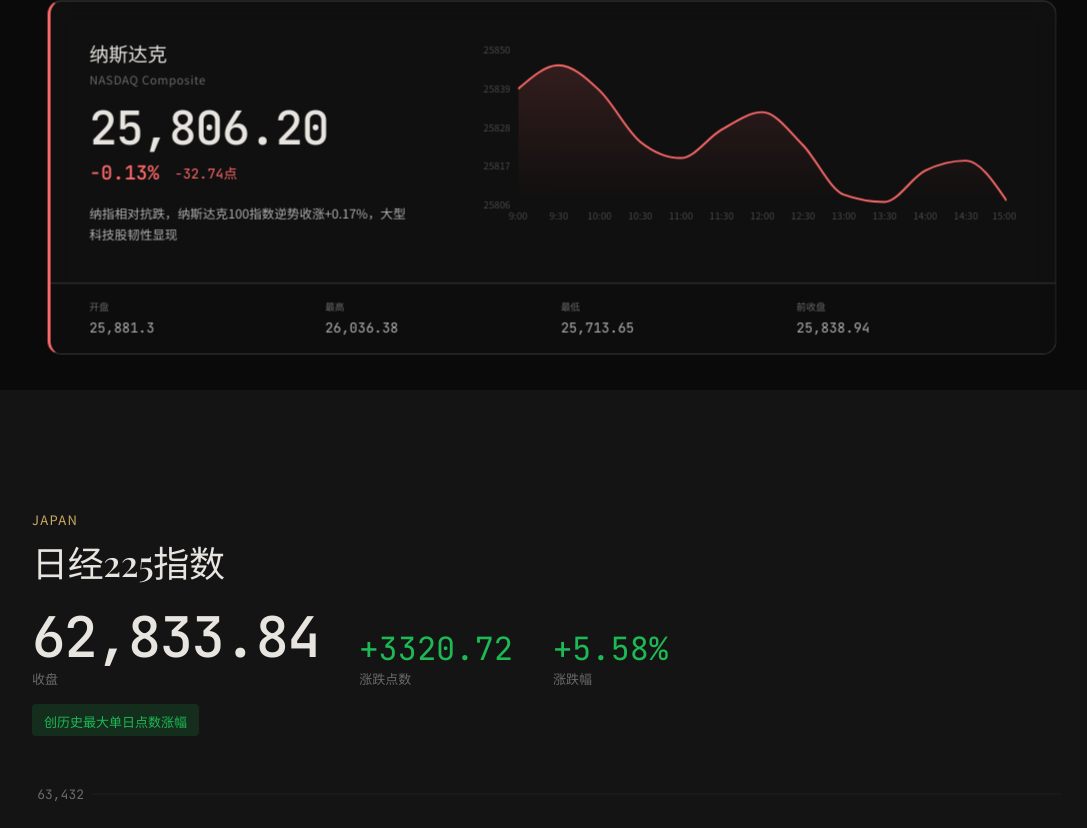
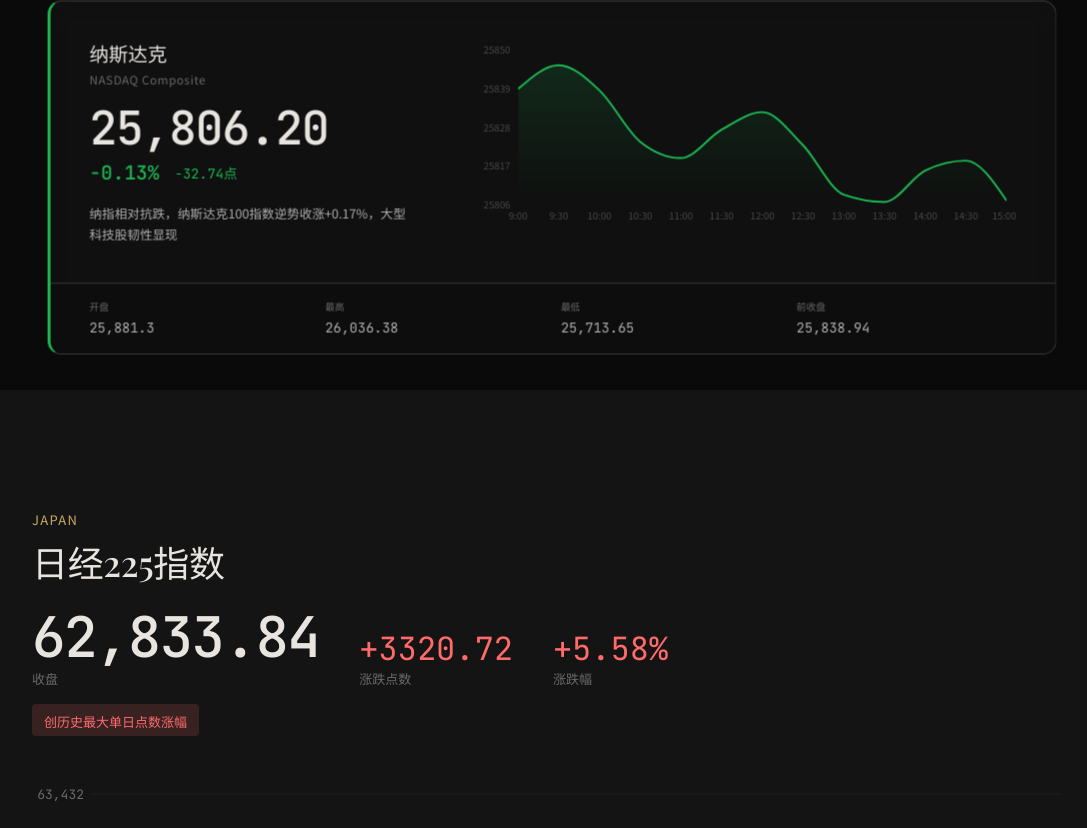
Before and after one commit to xyxfilwy-ops/market-intelligence, a React (Vite) app: page /#/markets in a window 1280 px wide. Shown: the part 1564-2392 px from the top of the page, without its empty margins (88-1175 px from the left). Built offline with nearby package versions, Linux system fonts and the light colour scheme.

Commit message:
fix: swap rise/fall colors to Chinese convention (red=up, green=down)

```diff
--- a/src/pages/Home.tsx
+++ b/src/pages/Home.tsx
@@ -5,6 +5,10 @@ import { ScrollTrigger } from 'gsap/ScrollTrigger'
 import { useGSAP } from '@gsap/react'
 
 gsap.registerPlugin(ScrollTrigger)
+
+/* ─── Trend Color Helpers ─── */
+const trendClass = (change: number) => change >= 0 ? 'text-rise-green' : 'text-fall-red'
+const trendBorderColor = (change: number) => change >= 0 ? '#FF6B6B' : '#1DB954'
 
 /* ─── Data Types ─── */
 interface MarketData {
@@ -196,7 +200,7 @@ function MarketPulseSection() {
   if (error || !data) return (
     <div className="bg-obsidian py-[120px]">
       <div className="max-w-[1200px] mx-auto px-6">
-        <p className="text-fall-red text-center">数据加载失败</p>
+        <p className="text-red-500 text-center">数据加载失败</p>
       </div>
     </div>
   )
@@ -223,7 +227,7 @@ function MarketPulseSection() {
             <div
               key={idx.symbol}
               className="us-index-card rounded-xl p-10 border border-dim bg-[rgba(20,20,20,0.6)] backdrop-blur-md transition-all duration-300 hover:border-gold/50 hover:-translate-y-1 hover:shadow-[0_20px_60px_rgba(201,169,98,0.08)]"
-              style={{ borderLeftWidth: '3px', borderLeftColor: '#FF6B6B' }}
+              style={{ borderLeftWidth: '3px', borderLeftColor: trendBorderColor(idx.change) }}
             >
               <h3 className="font-body text-2xl font-medium text-platinum mb-1">{idx.name}</h3>
               <p className="font-body text-[0.8125rem] text-muted tracking-wider mb-6">{idx.nameEn}</p>
@@ -238,10 +242,10 @@ function MarketPulseSection() {
               </div>
 
               <div className="flex items-center gap-4 mb-3">
-                <span className="font-mono text-[2rem] font-normal text-fall-red">
+                <span className={`font-mono text-[2rem] font-normal ${trendClass(idx.change)}`}>
                   {idx.change >= 0 ? '+' : ''}{idx.changePercent.toFixed(2)}%
                 </span>
-                <span className="font-body text-[0.8125rem] text-fall-red">
+                <span className={`font-body text-[0.8125rem] ${trendClass(idx.change)}`}>
                   {idx.change >= 0 ? '+' : ''}{idx.change.toFixed(2)}点
                 </span>
               </div>
@@ -260,7 +264,7 @@ function MarketPulseSection() {
 
           {/* Card 2 — Nikkei */}
           {nikkei && (
-            <div className="rounded-xl p-10 border border-dim bg-[rgba(20,20,20,0.6)] backdrop-blur-md transition-all duration-300 hover:border-gold/50 hover:-translate-y-1 hover:shadow-[0_20px_60px_rgba(201,169,98,0.08)]" style={{ borderLeftWidth: '3px', borderLeftColor: '#1DB954' }}>
+            <div className="rounded-xl p-10 border border-dim bg-[rgba(20,20,20,0.6)] backdrop-blur-md transition-all duration-300 hover:border-gold/50 hover:-translate-y-1 hover:shadow-[0_20px_60px_rgba(201,169,98,0.08)]" style={{ borderLeftWidth: '3px', borderLeftColor: trendBorderColor(nikkei.change) }}>
               <h3 className="font-body text-2xl font-medium text-platinum mb-1">日经225指数</h3>
               <p className="font-body text-[0.8125rem] text-muted tracking-wider mb-6">Japan</p>
 
@@ -269,12 +273,12 @@ function MarketPulseSection() {
               </div>
 
               <div className="flex items-center gap-4 mb-3">
-                <span className="font-mono text-[2rem] font-normal text-rise-green">+{nikkei.changePercent.toFixed(2)}%</span>
-                <span className="font-body text-[0.8125rem] text-rise-green">+{nikkei.change >= 1000 ? (nikkei.change / 1000).toFixed(0) + ',' + (nikkei.change % 1000).toFixed(0).padStart(3, '0') : Math.round(nikkei.change).toLocaleString()}点</span>
+                <span className={`font-mono text-[2rem] font-normal ${trendClass(nikkei.change)}`}>{nikkei.change >= 0 ? '+' : ''}{nikkei.changePercent.toFixed(2)}%</span>
+                <span className={`font-body text-[0.8125rem] ${trendClass(nikkei.change)}`}>{nikkei.change >= 0 ? '+' : ''}{nikkei.change >= 1000 ? (nikkei.change / 1000).toFixed(0) + ',' + (nikkei.change % 1000).toFixed(0).padStart(3, '0') : Math.round(nikkei.change).toLocaleString()}点</span>
               </div>
 
               <p className="font-body text-[0.9375rem] text-light-gold mb-4">
-                创历史最大单日点数涨幅
+                {nikkei.change >= 0 ? '创历史最大单日点数涨幅' : '单日大幅下跌'}
               </p>
 
               <div className="pt-4 border-t border-dim">
@@ -287,7 +291,7 @@ function MarketPulseSection() {
 
           {/* Card 3 — KOSPI */}
           {kospi && (
-            <div className="rounded-xl p-10 border border-dim bg-[rgba(20,20,20,0.6)] backdrop-blur-md transition-all duration-300 hover:border-gold/50 hover:-translate-y-1 hover:shadow-[0_20px_60px_rgba(201,169,98,0.08)]" style={{ borderLeftWidth: '3px', borderLeftColor: '#1DB954' }}>
+            <div className="rounded-xl p-10 border border-dim bg-[rgba(20,20,20,0.6)] backdrop-blur-md transition-all duration-300 hover:border-gold/50 hover:-translate-y-1 hover:shadow-[0_20px_60px_rgba(201,169,98,0.08)]" style={{ borderLeftWidth: '3px', borderLeftColor: trendBorderColor(kospi.change) }}>
               <h3 className="font-body text-2xl font-medium text-platinum mb-1">韩国KOSPI指数</h3>
               <p className="font-body text-[0.8125rem] text-muted tracking-wider mb-6">South Korea</p>
 
@@ -296,11 +300,11 @@ function MarketPulseSection() {
               </div>
 
               <div className="flex items-center gap-4 mb-3">
-                <span className="font-mono text-[2rem] font-normal text-rise-green">+{kospi.changePercent.toFixed(2)}%</span>
+                <span className={`font-mono text-[2rem] font-normal ${trendClass(kospi.change)}`}>{kospi.change >= 0 ? '+' : ''}{kospi.changePercent.toFixed(2)}%</span>
               </div>
 
               <p className="font-body text-[0.8125rem] text-light-gold mb-4">
-                盘中创历史新高 7,531.88
+                {kospi.change >= 0 ? '盘中创历史新高' : '盘中大幅波动'}
               </p>
 
               <div className="pt-4 border-t border-dim">
--- a/src/pages/Leaders.tsx
+++ b/src/pages/Leaders.tsx
@@ -5,6 +5,9 @@ import { ScrollTrigger } from 'gsap/ScrollTrigger'
 import { useGSAP } from '@gsap/react'
 
 gsap.registerPlugin(ScrollTrigger)
+
+/* ─── Trend Color Helper ─── */
+const trendClass = (change: number) => change >= 0 ? 'text-rise-green' : 'text-fall-red'
 
 /* ─── Data Types ─── */
 interface StockData {
@@ -59,7 +62,7 @@ function ErrorSection() {
   return (
     <div className="bg-obsidian py-[120px]">
       <div className="max-w-[1200px] mx-auto px-6">
-        <p className="text-fall-red text-center">数据加载失败</p>
+        <p className="text-red-500 text-center">数据加载失败</p>
       </div>
     </div>
   )
@@ -133,7 +136,7 @@ function StockCard({ stock }: { stock: StockData }) {
           {/* Data side */}
           <div className="flex-[1.5] flex flex-col justify-center">
             <div className="card-animate mb-2">
-              <span className="font-mono text-[3.5rem] font-medium leading-none text-rise-green tracking-tight">
+              <span className={`font-mono text-[3.5rem] font-medium leading-none ${trendClass(stock.change)} tracking-tight`}>
                 <Counter target={stock.change} suffix="%" />
               </span>
             </div>
@@ -208,8 +211,8 @@ function ComparisonSection({ stocks, maxChange }: { stocks: StockData[]; maxChan
                     </div>
                   </div>
 
-                  <p className="font-mono text-[1.125rem] text-rise-green mb-1">
-                    +{stock.change}%
+                  <p className={`font-mono text-[1.125rem] ${trendClass(stock.change)} mb-1`}>
+                    {stock.change >= 0 ? '+' : ''}{stock.change}%
                   </p>
                   <p className="font-body text-[0.8125rem] text-muted">
                     {stock.tag.split(' · ')[0]}
--- a/src/pages/Macro.tsx
+++ b/src/pages/Macro.tsx
@@ -87,7 +87,7 @@ function ErrorSection() {
   return (
     <div className="bg-obsidian py-[120px]">
       <div className="max-w-[1200px] mx-auto px-6">
-        <p className="text-fall-red text-center">数据加载失败</p>
+        <p className="text-red-500 text-center">数据加载失败</p>
       </div>
     </div>
   )
--- a/src/pages/Markets.tsx
+++ b/src/pages/Markets.tsx
@@ -19,6 +19,12 @@ import type { TooltipProps } from 'recharts'
 import type { ValueType, NameType } from 'recharts/types/component/DefaultTooltipContent'
 
 gsap.registerPlugin(ScrollTrigger)
+
+/* ─── Trend Color Helpers ─── */
+const trendClass = (change: number) => change >= 0 ? 'text-rise-green' : 'text-fall-red'
+const trendBorderColor = (change: number) => change >= 0 ? '#FF6B6B' : '#1DB954'
+const trendRgba = (change: number, alpha: number) => change >= 0 ? `rgba(255,107,107,${alpha})` : `rgba(29,185,84,${alpha})`
+const trendBgRgba = (change: number, alpha: number) => change >= 0 ? `rgba(255,107,107,${alpha})` : `rgba(29,185,84,${alpha})`
 
 /* ─── Data Types ─── */
 interface IndexData {
@@ -74,7 +80,7 @@ function ErrorSection() {
   return (
     <div className="bg-obsidian py-[120px]">
       <div className="max-w-[1200px] mx-auto px-6">
-        <p className="text-fall-red text-center">数据加载失败</p>
+        <p className="text-red-500 text-center">数据加载失败</p>
       </div>
     </div>
   )
@@ -231,7 +237,7 @@ function USIndicesSection({ indices }: { indices: IndexData[] }) {
               <div
                 key={idx.symbol}
                 className="us-index-card rounded-xl border border-dim bg-[rgba(20,20,20,0.6)] backdrop-blur-md overflow-hidden transition-all duration-300 hover:border-gold/40"
-                style={{ borderLeftWidth: '3px', borderLeftColor: '#FF6B6B' }}
+                style={{ borderLeftWidth: '3px', borderLeftColor: trendBorderColor(idx.change) }}
               >
                 {/* Top: Data */}
                 <div className="p-8 md:p-10">
@@ -246,10 +252,10 @@ function USIndicesSection({ indices }: { indices: IndexData[] }) {
                         </span>
                       </div>
                       <div className="flex items-center gap-4 mb-4">
-                        <span className="font-mono text-[1.25rem] text-fall-red font-medium">
+                        <span className={`font-mono text-[1.25rem] ${trendClass(idx.change)} font-medium`}>
                           {idx.changePercent.toFixed(2)}%
                         </span>
-                        <span className="font-mono text-[0.875rem] text-fall-red">
+                        <span className={`font-mono text-[0.875rem] ${trendClass(idx.change)}`}>
                           {idx.change.toFixed(2)}点
                         </span>
                       </div>
@@ -264,8 +270,8 @@ function USIndicesSection({ indices }: { indices: IndexData[] }) {
                         <AreaChart data={chartData} margin={{ top: 10, right: 10, left: 0, bottom: 0 }}>
                           <defs>
                             <linearGradient id={`usGrad-${i}`} x1="0" y1="0" x2="0" y2="1">
-                              <stop offset="0%" stopColor="#FF6B6B" stopOpacity={0.25} />
-                              <stop offset="100%" stopColor="#FF6B6B" stopOpacity={0} />
+                              <stop offset="0%" stopColor={trendBorderColor(idx.change)} stopOpacity={0.25} />
+                              <stop offset="100%" stopColor={trendBorderColor(idx.change)} stopOpacity={0} />
                             </linearGradient>
                           </defs>
                           <XAxis dataKey="time" tick={{ fill: '#4A4A4A', fontSize: 10 }} axisLine={false} tickLine={false} />
@@ -275,7 +281,7 @@ function USIndicesSection({ indices }: { indices: IndexData[] }) {
                             itemStyle={{ color: '#E8E4E0', fontSize: '0.75rem' }}
                             labelStyle={{ color: '#6A6A6A', fontSize: '0.625rem' }}
                           />
-                          <Area type="monotone" dataKey="value" stroke="#FF6B6B" strokeWidth={2} fill={`url(#usGrad-${i})`} dot={false} />
+                          <Area type="monotone" dataKey="value" stroke={trendBorderColor(idx.change)} strokeWidth={2} fill={`url(#usGrad-${i})`} dot={false} />
                         </AreaChart>
                       </ResponsiveContainer>
                     </div>
@@ -377,22 +383,22 @@ function NikkeiSection({ nikkei }: { nikkei: IndexData }) {
               <p className="font-body text-[0.8125rem] text-muted mt-1">收盘</p>
             </div>
             <div>
-              <span ref={pointsRef} className="font-mono text-[2rem] font-normal text-rise-green leading-none block">
+              <span ref={pointsRef} className={`font-mono text-[2rem] font-normal ${trendClass(nikkei.change)} leading-none block`}>
                 {nikkei.change >= 0 ? '+' : ''}{nikkei.change.toFixed(2)}
               </span>
               <p className="font-body text-[0.8125rem] text-muted mt-1">涨跌点数</p>
             </div>
             <div>
-              <span ref={pctRef} className="font-mono text-[2rem] font-normal text-rise-green leading-none block">
+              <span ref={pctRef} className={`font-mono text-[2rem] font-normal ${trendClass(nikkei.change)} leading-none block`}>
                 {nikkei.changePercent >= 0 ? '+' : ''}{nikkei.changePercent.toFixed(2)}%
               </span>
               <p className="font-body text-[0.8125rem] text-muted mt-1">涨跌幅</p>
             </div>
           </div>
 
-          <div className="animate-item inline-block rounded px-3 py-1" style={{ backgroundColor: 'rgba(29,185,84,0.15)' }}>
-            <span className="font-body text-[0.8125rem] text-rise-green">
-              创历史最大单日点数涨幅
+          <div className="animate-item inline-block rounded px-3 py-1" style={{ backgroundColor: trendBgRgba(nikkei.change, 0.15) }}>
+            <span className={`font-body text-[0.8125rem] ${trendClass(nikkei.change)}`}>
+              {nikkei.change >= 0 ? '创历史最大单日点数涨幅' : '单日大幅下跌'}
             </span>
           </div>
         </div>
@@ -403,8 +409,8 @@ function NikkeiSection({ nikkei }: { nikkei: IndexData }) {
             <AreaChart data={intraday} margin={{ top: 10, right: 10, left: 0, bottom: 0 }}>
               <defs>
                 <linearGradient id="nikkeiGradient" x1="0" y1="0" x2="0" y2="1">
-                  <stop offset="0%" stopColor="rgba(29,185,84,0.2)" />
-                  <stop offset="100%" stopColor="rgba(29,185,84,0)" />
+                  <stop offset="0%" stopColor={trendRgba(nikkei.change, 0.2)} />
+                  <stop offset="100%" stopColor={trendRgba(nikkei.change, 0)} />
                 </linearGradient>
               </defs>
               <CartesianGrid stroke="#2A2A2A" strokeWidth={0.5} vertical={false} />
@@ -425,11 +431,11 @@ function NikkeiSection({ nikkei }: { nikkei: IndexData }) {
               <Area
                 type="monotone"
                 dataKey="value"
-                stroke="#1DB954"
+                stroke={trendBorderColor(nikkei.change)}
                 strokeWidth={3}
                 fill="url(#nikkeiGradient)"
                 dot={false}
-                activeDot={{ r: 5, fill: '#1DB954', stroke: '#0A0A0A', strokeWidth: 2 }}
+                activeDot={{ r: 5, fill: trendBorderColor(nikkei.change), stroke: '#0A0A0A', strokeWidth: 2 }}
               />
             </AreaChart>
           </ResponsiveContainer>
@@ -469,7 +475,7 @@ function NikkeiSection({ nikkei }: { nikkei: IndexData }) {
               '日本本土半导体产业链全面受益',
             ].map((text, i) => (
               <div key={i} className="driver-item flex items-start gap-4">
-                <div className="w-[2px] h-full min-h-[24px] bg-rise-green rounded-full flex-shrink-0 mt-1" />
+                <div className={`w-[2px] h-full min-h-[24px] ${nikkei.change >= 0 ? 'bg-rise-green' : 'bg-fall-red'} rounded-full flex-shrink-0 mt-1`} />
                 <p className="font-body text-[0.9375rem] text-silver leading-relaxed">{text}</p>
               </div>
             ))}
@@ -543,16 +549,16 @@ function KOSPISection({ kospi }: { kospi: IndexData }) {
               <p className="font-body text-[0.8125rem] text-muted mt-1">收盘</p>
             </div>
             <div>
-              <span ref={pctRef} className="font-mono text-[2rem] font-normal text-rise-green leading-none block">
+              <span ref={pctRef} className={`font-mono text-[2rem] font-normal ${trendClass(kospi.change)} leading-none block`}>
                 {kospi.changePercent >= 0 ? '+' : ''}{kospi.changePercent.toFixed(2)}%
               </span>
               <p className="font-body text-[0.8125rem] text-muted mt-1">涨跌幅</p>
             </div>
           </div>
 
-          <div className="animate-item inline-block rounded px-3 py-1" style={{ backgroundColor: 'rgba(29,185,84,0.15)' }}>
-            <span className="font-body text-[0.8125rem] text-rise-green">
-              盘中创历史新高 7,531.88
+          <div className="animate-item inline-block rounded px-3 py-1" style={{ backgroundColor: trendBgRgba(kospi.change, 0.15) }}>
+            <span className={`font-body text-[0.8125rem] ${trendClass(kospi.change)}`}>
+              {kospi.change >= 0 ? '盘中创历史新高' : '盘中大幅波动'}
             </span>
           </div>
         </div>
@@ -563,8 +569,8 @@ function KOSPISection({ kospi }: { kospi: IndexData }) {
             <AreaChart data={intraday} margin={{ top: 10, right: 10, left: 0, bottom: 0 }}>
               <defs>
                 <linearGradient id="kospiGradient" x1="0" y1="0" x2="0" y2="1">
-                  <stop offset="0%" stopColor="rgba(29,185,84,0.2)" />
-                  <stop offset="100%" stopColor="rgba(29,185,84,0)" />
+                  <stop offset="0%" stopColor={trendRgba(kospi.change, 0.2)} />
+                  <stop offset="100%" stopColor={trendRgba(kospi.change, 0)} />
                 </linearGradient>
               </defs>
               <CartesianGrid stroke="#2A2A2A" strokeWidth={0.5} vertical={false} />
@@ -585,11 +591,11 @@ function KOSPISection({ kospi }: { kospi: IndexData }) {
               <Area
                 type="monotone"
                 dataKey="value"
-                stroke="#1DB954"
+                stroke={trendBorderColor(kospi.change)}
                 strokeWidth={3}
                 fill="url(#kospiGradient)"
                 dot={false}
-                activeDot={{ r: 5, fill: '#1DB954', stroke: '#0A0A0A', strokeWidth: 2 }}
+                activeDot={{ r: 5, fill: trendBorderColor(kospi.change), stroke: '#0A0A0A', strokeWidth: 2 }}
               />
             </AreaChart>
           </ResponsiveContainer>
@@ -641,7 +647,7 @@ function ComparisonSection({ indices }: { indices: IndexData[] }) {
   const crossMarketData = indices.map(idx => ({
     name: idx.name,
     value: idx.changePercent,
-    color: idx.changePercent >= 0 ? '#1DB954' : '#FF6B6B',
+    color: idx.changePercent >= 0 ? '#FF6B6B' : '#1DB954',
   }))
 
   useGSAP(() => {
--- a/tailwind.config.js
+++ b/tailwind.config.js
@@ -57,8 +57,8 @@ module.exports = {
         silver: "#B0B0B0",
         muted: "#6A6A6A",
         dim: "#3A3A3A",
-        "rise-green": "#1DB954",
-        "fall-red": "#FF6B6B",
+        "rise-green": "#FF6B6B",
+        "fall-red": "#1DB954",
         "deep-gold": "#8B7355",
       },
       fontFamily: {
```
